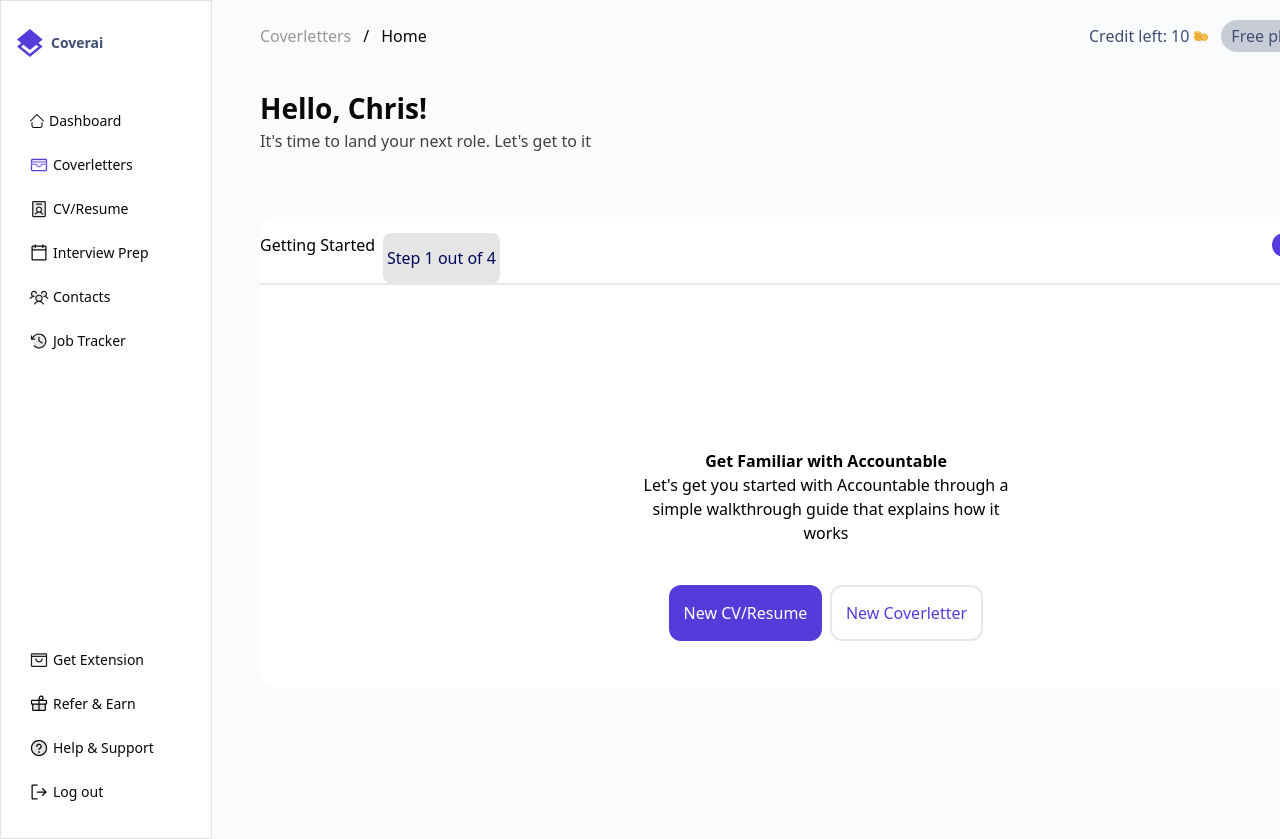
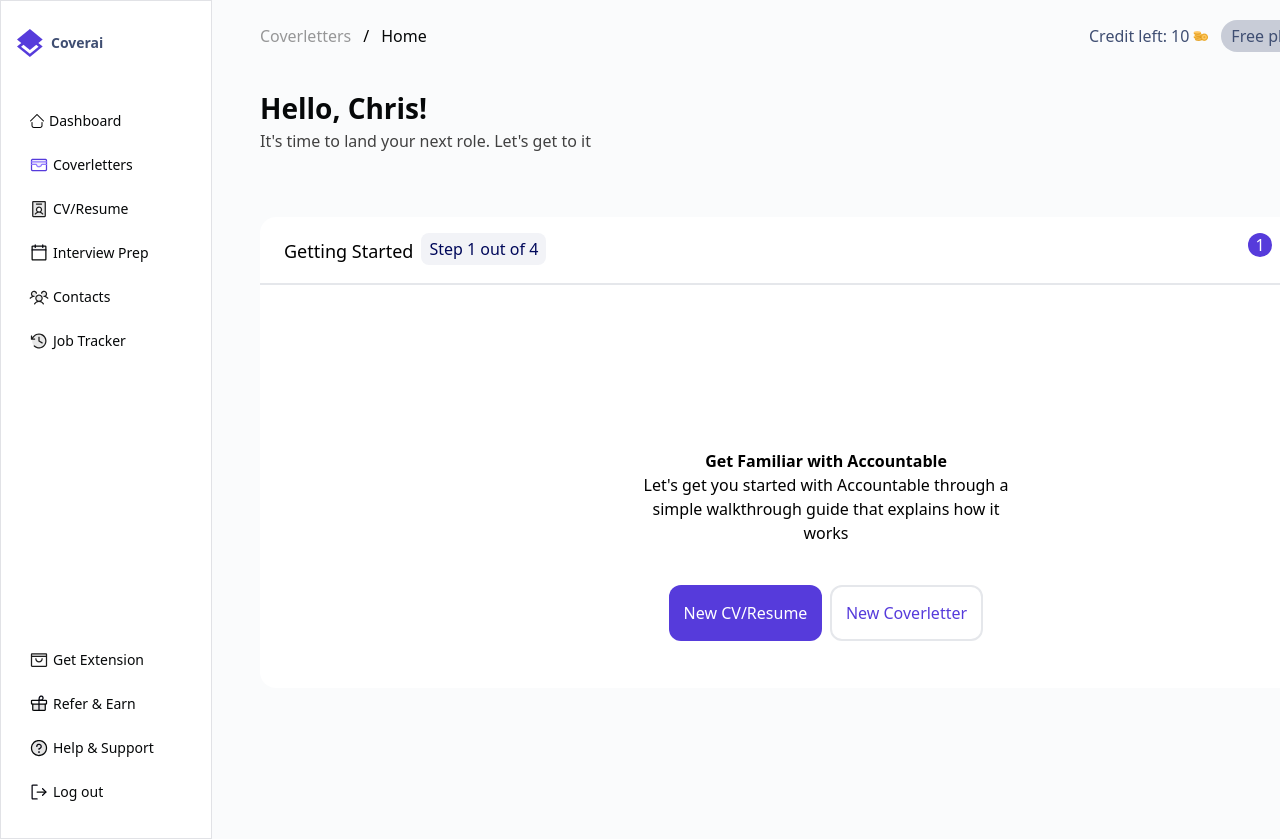
Before and after one commit to Adebisi1234/coverai, a React (Vite) app: page / in a window 1280 px wide. Shown: the top 839 px of the page. Built offline with nearby package versions, Linux system fonts and the light colour scheme.

Commit message:
feat: making it picture perfect

```diff
--- a/src/pages/Home.tsx
+++ b/src/pages/Home.tsx
@@ -16,10 +16,12 @@ const Home = () => {
             </p>
           </div>
           <div className="main mx-auto w-[1132px] py-4 mb-[151px] flex h-[471px] flex-col items-center gap-[82px] bg-[#fff] border-[#e6e6e6] rounded-[16px]">
-            <div className="head flex w-full justify-between h-[52px] border-b-2">
-              <div className="flex gap-2">
-                <h3>Getting Started</h3>
-                <button className="bg-black/10 p-1 rounded-lg text-[#00085A]">
+            <div className="head flex w-full justify-between h-[52px] border-b-2 px-6 pb-4">
+              <div className="flex gap-2 items-start">
+                <h3 className="text-lg font-medium leading-[36px]">
+                  Getting Started
+                </h3>
+                <button className="bg-[#f2f3f7] py-1 px-2 rounded-lg text-[#00085A]">
                   Step 1 out of 4
                 </button>
               </div>
@@ -27,13 +29,13 @@ const Home = () => {
                 <p className="rounded-full h-6 w-6 bg-[#563bdb] text-white flex justify-center items-center">
                   1
                 </p>
-                <p className="rounded-full flex justify-center items-center h-6 w-6 ">
+                <p className="rounded-full flex justify-center items-center h-6 w-6 bg-[#f2f3f7] ">
                   2
                 </p>
-                <p className="rounded-full flex justify-center items-center h-6 w-6 ">
+                <p className="rounded-full flex justify-center items-center h-6 w-6 bg-[#f2f3f7] ">
                   3
                 </p>
-                <p className="rounded-full flex justify-center items-center h-6 w-6 ">
+                <p className="rounded-full flex justify-center items-center h-6 w-6 bg-[#f2f3f7] ">
                   4
                 </p>
               </div>
```
